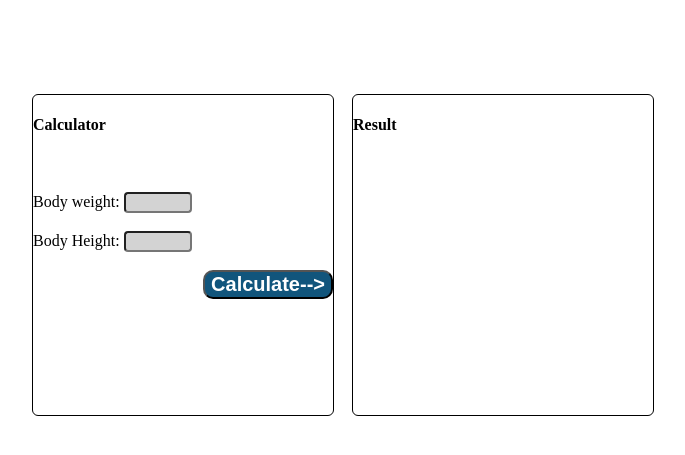
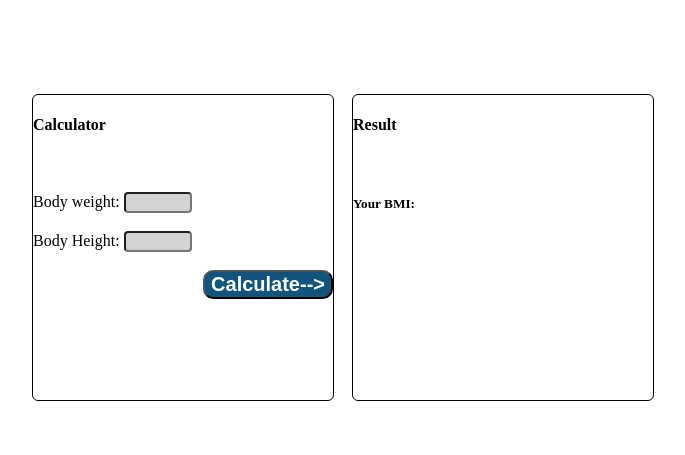
Before and after one commit to Kbalazs3/Online-BMI-Calculator, a Flask app: page / in a window 1280 px wide. Shown: the part 136-591 px from the top of the page, without its empty margins (430-1115 px from the left). Run offline with Flask 2, Linux system fonts and the light colour scheme.

Commit message:
Javascript file added fro calculating BMI

```diff
--- /dev/null
+++ b/static/scripts/send_data.js
@@ -0,0 +1,5 @@
+
+
+function getDataFromInputs() {
+    let
+}
--- a/static/style/style.css
+++ b/static/style/style.css
@@ -11,7 +11,7 @@ body {
     margin-top: -50px;
     margin-left: -50px;
     width: 300px;
-    height: 320px;
+    height: 305px;
     /*position: relative;:
     top: 70px;
     left: 120px;*/
@@ -26,7 +26,7 @@ body {
     margin-top: -50px;
     margin-left: -50px;
     width: 300px;
-    height: 320px;
+    height: 305px;
     /*position: relative;:
     top: 70px;
     left: 120px;*/
--- a/templates/calculator.html
+++ b/templates/calculator.html
@@ -4,6 +4,7 @@
     <meta charset="UTF-8">
     <title>BMI Calculator</title>
     <link rel="stylesheet" href="/static/style/style.css">
+    <script src="/static/scripts/send_data.js" defer></script>
 </head>
 <body>
     <div class="top_bar_div">
@@ -27,6 +28,8 @@
         </div>
         <div id="result_box">
             <h4>Result</h4>
+            <br>
+            <h5>Your BMI:</h5>
         </div>
     </div>
 </body>
```
